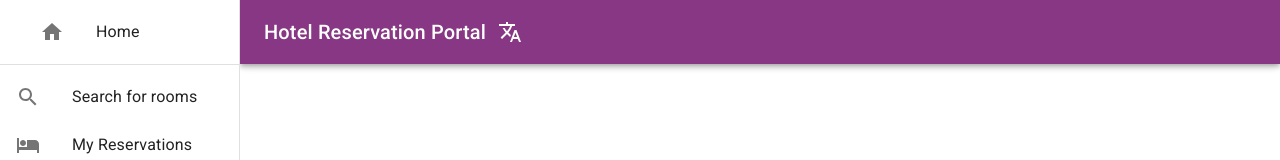
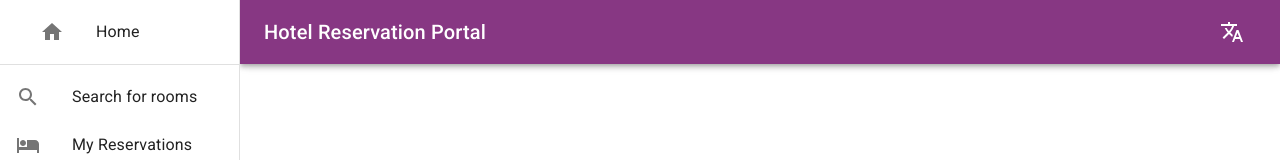
Before and after one commit to lilyzeiset/hotel-frontend, a React (Vite) app: page / in a window 1280 px wide. Shown: the top 160 px of the page. Built offline with nearby package versions, Linux system fonts and the light colour scheme.

Commit message:
translate button moved to right side

```diff
--- a/src/components/TitleBar.tsx
+++ b/src/components/TitleBar.tsx
@@ -42,7 +42,7 @@ export default function TitleBar (props: {drawerWidth: number}) {
         ml: `${drawerWidth}px`
       }}
     >
-      <Toolbar>
+      <Toolbar sx={{ justifyContent: "space-between" }}>
         <Typography variant="h6" noWrap component="div">
           {t('page-title')}
         </Typography>
```
